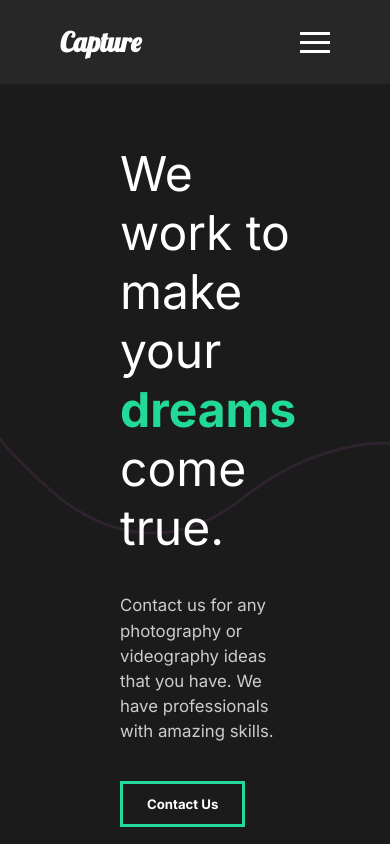
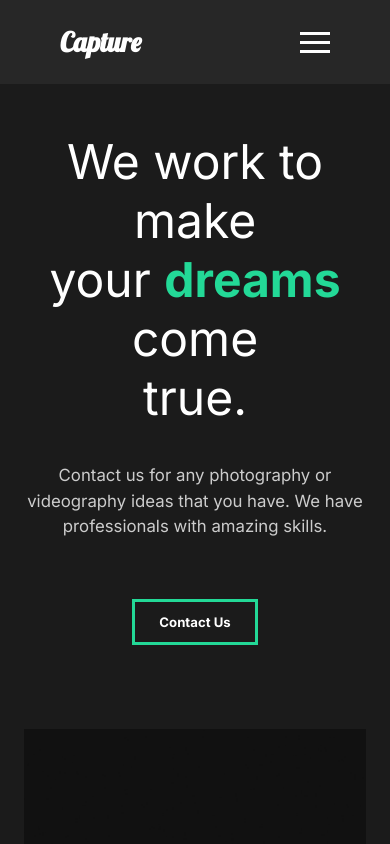
Before and after one commit to idnzozkan/capture-react-website, a React (Create React App) app: page / in a window 390 px wide. Shown: the top 844 px of the page. Built offline with nearby package versions, Linux system fonts and the light colour scheme.

Commit message:
Fix mobile responsive issues

```diff
--- a/src/components/ServicesSection.js
+++ b/src/components/ServicesSection.js
@@ -81,6 +81,10 @@ const Services = styled(Section)`
 const Cards = styled.div`
   display: flex;
   flex-wrap: wrap;
+
+  @media (max-width: 1300px) {
+    justify-content: center;
+  }
 `;
 
 const Card = styled.div`
--- a/src/components/Wave.js
+++ b/src/components/Wave.js
@@ -24,6 +24,7 @@ const Wave = () => {
 
 const WaveSvg = styled.svg`
   position: absolute;
+  left: 0;
   z-index: 1;
 `;
 
--- a/src/pages/ContactUs.js
+++ b/src/pages/ContactUs.js
@@ -68,6 +68,11 @@ const ContactStyle = styled(motion.div)`
   color: #353535;
   min-height: 90vh;
 
+  @media (max-width: 1500px) {
+    padding: 5rem;
+    font-size: 1rem;
+  }
+
   a {
     text-decoration: none;
     color: inherit;
--- a/src/pages/MovieDetail.js
+++ b/src/pages/MovieDetail.js
@@ -77,6 +77,10 @@ const Awards = styled.div`
   align-items: center;
   min-height: 80vh;
   margin: 5rem 10rem;
+
+  @media (max-width: 1500px) {
+    flex-direction: column;
+  }
 `;
 
 const ImageDisplay = styled.div`
--- a/src/pages/OurWork.js
+++ b/src/pages/OurWork.js
@@ -87,6 +87,10 @@ const Work = styled(motion.div)`
   h2 {
     padding: 1rem 0rem;
   }
+
+  @media (max-width: 1300px) {
+    padding: 2rem 2rem;
+  }
 `;
 
 const Movie = styled(motion.div)`
--- a/src/styles.js
+++ b/src/styles.js
@@ -8,6 +8,12 @@ export const Section = styled(motion.div)`
   min-height: 90vh;
   padding: 5rem 10rem;
   color: white;
+
+  @media (max-width: 1300px) {
+    display: block;
+    padding: 2rem 2rem;
+    text-align: center;
+  }
 `;
 
 export const Description = styled.div`
@@ -17,6 +23,14 @@ export const Description = styled.div`
 
   h2 {
     font-weight: lighter;
+  }
+
+  @media (max-width: 1300px) {
+    padding: 2rem 0;
+
+    button {
+      margin: 2rem 0 5rem 0;
+    }
   }
 `;
 
```
